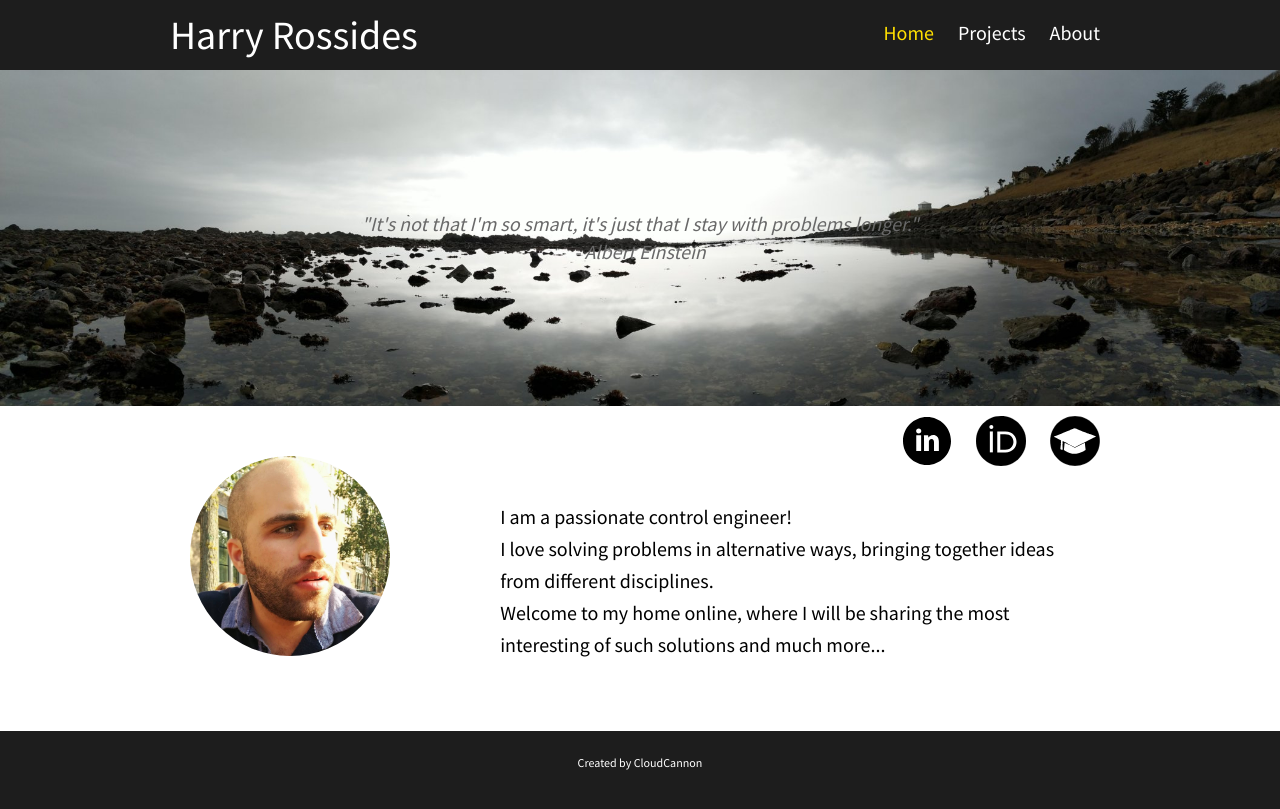
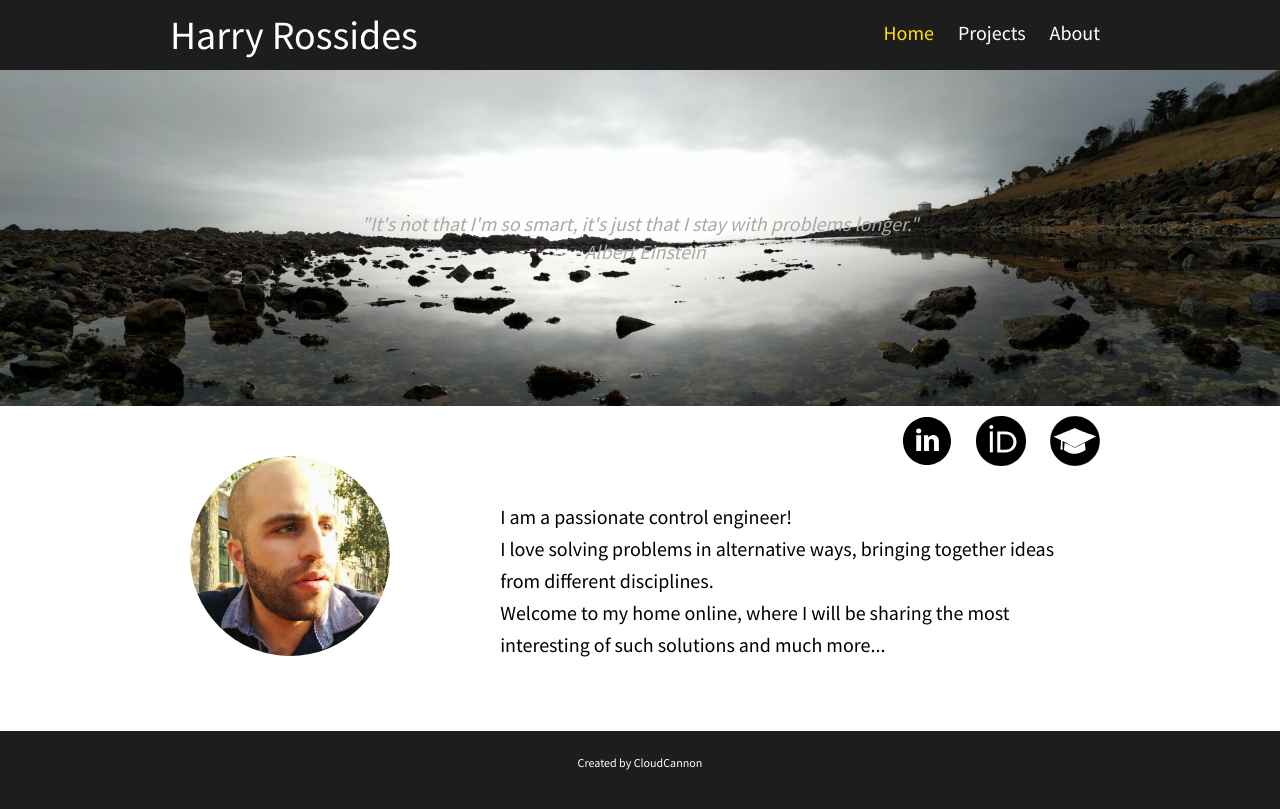
Before and after one commit to HarryRos/HarryRos.github.io, a Jekyll site: the page built from index.html, in a window 1280 px wide. Shown: the top 809 px of the page. Built offline with Jekyll 4.4.1, drawn with Linux system fonts in a browser that asks for light colours.

Commit message:
Gray change

```diff
--- a/css/style.css
+++ b/css/style.css
@@ -207,7 +207,7 @@ p.sub-text {
 	text-align: center;
 	line-height: 28px;
 	font-style: italic;
-	color: #696969;
+	color: #A9A9A9;
 }
 hr {
 	border: 1px solid #eee;
```
